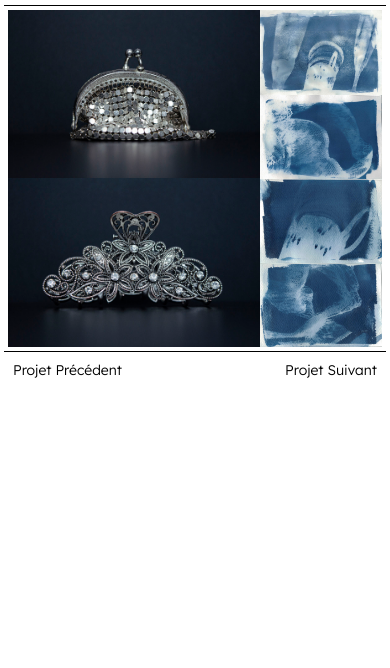
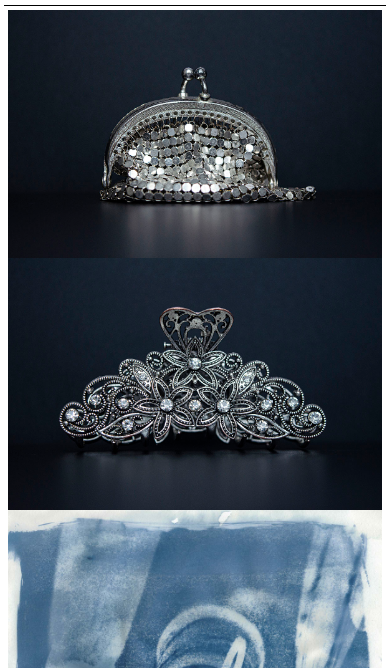
Before and after one commit to ninonbenezit/ninonbenezit.github.io, a plain HTML site: page photos.html in a window 390 px wide. Shown: the part 146-814 px from the top of the page. Drawn offline with Linux system fonts and the light colour scheme.

Commit message:
Update style.css

```diff
--- a/style.css
+++ b/style.css
@@ -229,6 +229,11 @@ aside{
   object-fit: cover;
   transition: transform 0.5s;
 }
+@media (max-width: 600px){
+    .gallery{
+        grid-template-columns: 1fr;
+    }
+}
 
 .lightbox {
   max-width: 90vw;
```
